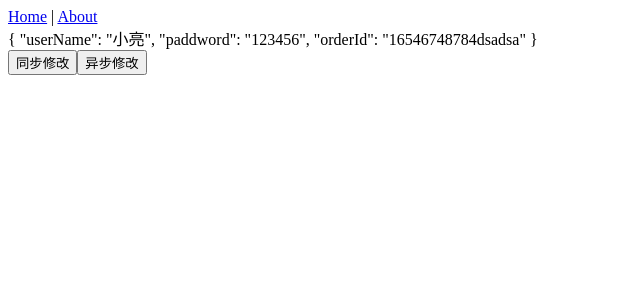
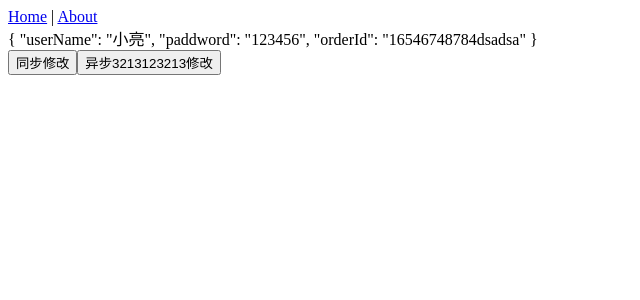
Before and after one commit to xiaoliang2018/vue-cli-demo, a Vue app: page / in a window 1280 px wide. Shown: the top 300 px of the page, without its empty margins (0-640 px from the left). Built offline with nearby package versions, Linux system fonts and the light colour scheme.

Commit message:
1231231321

```diff
--- a/src/views/Home.vue
+++ b/src/views/Home.vue
@@ -2,7 +2,7 @@
   <div class="home">
     <div>{{userData}}</div>
     <button @click="synchronization">同步修改</button>
-    <button @click="asynchronous">异步修改</button>
+    <button @click="asynchronous">异步3213123213修改</button>
   </div>
 </template>
 
```
